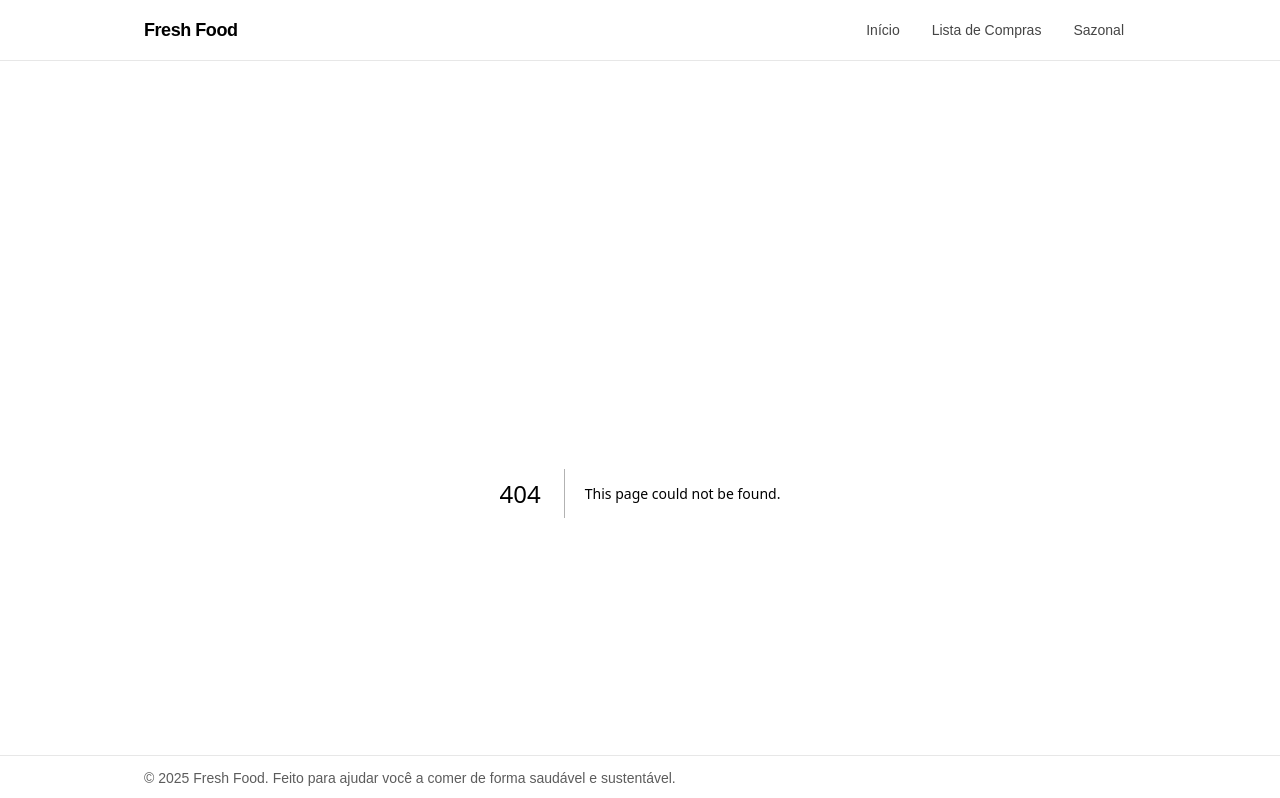
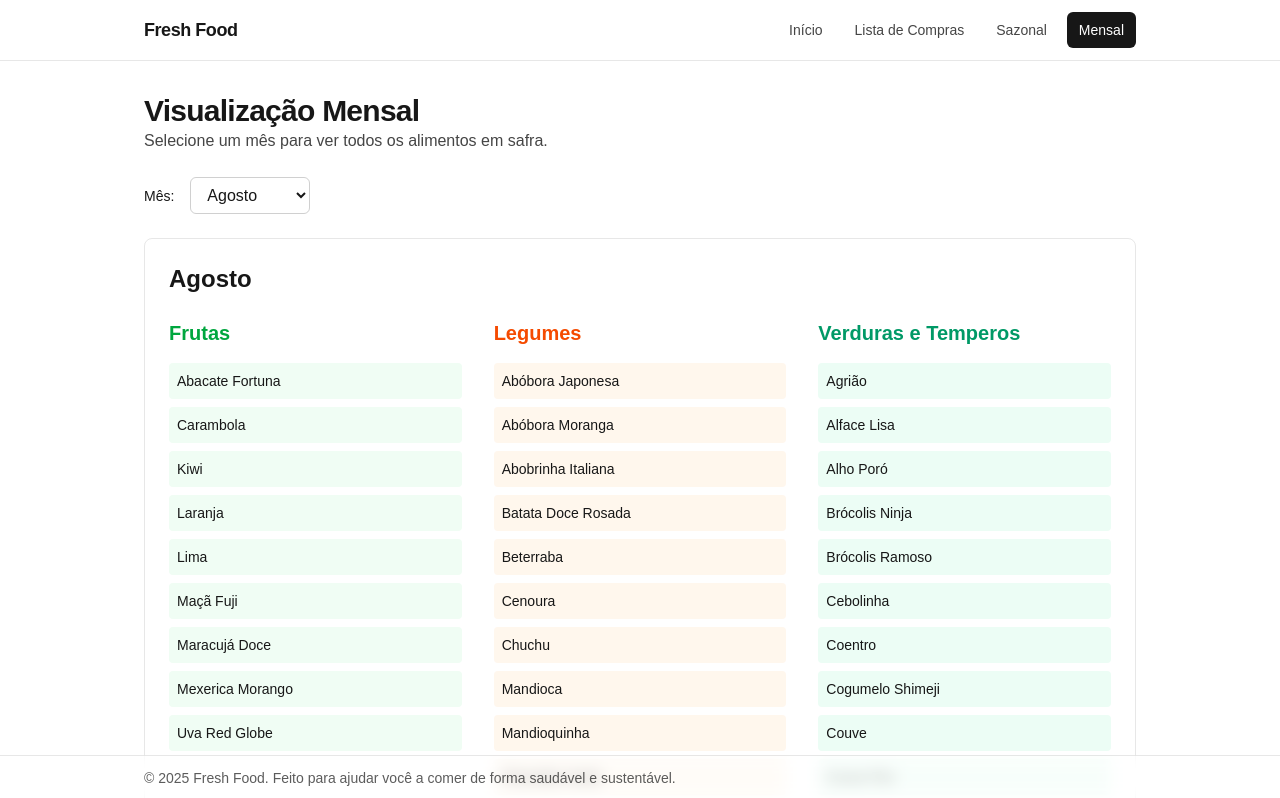
Before and after one commit to ValdineiJunior/fresh-food, a Next.js app: page /monthly in a window 1280 px wide. Before the commit this address had no page. Shown: the top 798 px of the page. Built offline with nearby package versions, Linux system fonts and the light colour scheme.

Commit message:
feat: add monthly produce page with month selection and seasonal data display

```diff
--- /dev/null
+++ b/src/app/monthly/page.tsx
@@ -0,0 +1,117 @@
+"use client";
+
+import { useState } from "react";
+import { getSeasonal } from "@/data/seasonal";
+
+const MONTHS_PT = [
+  "Janeiro",
+  "Fevereiro",
+  "Março",
+  "Abril",
+  "Maio",
+  "Junho",
+  "Julho",
+  "Agosto",
+  "Setembro",
+  "Outubro",
+  "Novembro",
+  "Dezembro",
+];
+
+export default function MonthlyPage() {
+  const [selectedMonth, setSelectedMonth] = useState(new Date().getMonth() + 1);
+  const data = getSeasonal(selectedMonth);
+
+  return (
+    <section className="space-y-6">
+      <header>
+        <h1 className="text-3xl font-bold tracking-tight">
+          Visualização Mensal
+        </h1>
+        <p className="text-foreground/80">
+          Selecione um mês para ver todos os alimentos em safra.
+        </p>
+      </header>
+
+      <div className="flex items-center gap-4">
+        <label htmlFor="month-select" className="text-sm font-medium">
+          Mês:
+        </label>
+        <select
+          id="month-select"
+          value={selectedMonth}
+          onChange={(e) => setSelectedMonth(Number(e.target.value))}
+          className="rounded-md border border-foreground/20 bg-transparent px-3 py-2 outline-none focus:border-foreground/40"
+        >
+          {MONTHS_PT.map((monthName, index) => (
+            <option key={index + 1} value={index + 1}>
+              {monthName}
+            </option>
+          ))}
+        </select>
+      </div>
+
+      <div className="rounded-lg border border-foreground/10 p-6">
+        <h2 className="text-2xl font-bold mb-6">
+          {MONTHS_PT[selectedMonth - 1]}
+        </h2>
+
+        {data ? (
+          <div className="grid grid-cols-1 md:grid-cols-3 gap-8">
+            <div>
+              <h3 className="text-xl font-semibold mb-4 text-green-600">
+                Frutas
+              </h3>
+              <ul className="space-y-2">
+                {data.fruits.map((item) => (
+                  <li
+                    key={item}
+                    className="text-sm p-2 bg-green-50 dark:bg-green-900/20 rounded"
+                  >
+                    {item}
+                  </li>
+                ))}
+              </ul>
+            </div>
+
+            <div>
+              <h3 className="text-xl font-semibold mb-4 text-orange-600">
+                Legumes
+              </h3>
+              <ul className="space-y-2">
+                {data.legumes.map((item) => (
+                  <li
+                    key={item}
+                    className="text-sm p-2 bg-orange-50 dark:bg-orange-900/20 rounded"
+                  >
+                    {item}
+                  </li>
+                ))}
+              </ul>
+            </div>
+
+            <div>
+              <h3 className="text-xl font-semibold mb-4 text-emerald-600">
+                Verduras e Temperos
+              </h3>
+              <ul className="space-y-2">
+                {data.greensAndHerbs.map((item) => (
+                  <li
+                    key={item}
+                    className="text-sm p-2 bg-emerald-50 dark:bg-emerald-900/20 rounded"
+                  >
+                    {item}
+                  </li>
+                ))}
+              </ul>
+            </div>
+          </div>
+        ) : (
+          <p className="text-center text-foreground/70 py-8">
+            Sem dados disponíveis para este mês.
+          </p>
+        )}
+      </div>
+    </section>
+  );
+}
--- a/src/components/Header.tsx
+++ b/src/components/Header.tsx
@@ -34,6 +34,7 @@ export default function Header() {
           <NavLink href="/" label="Início" />
           <NavLink href="/shopping-list" label="Lista de Compras" />
           <NavLink href="/seasonal" label="Sazonal" />
+          <NavLink href="/monthly" label="Mensal" />
         </nav>
       </div>
     </header>
```
